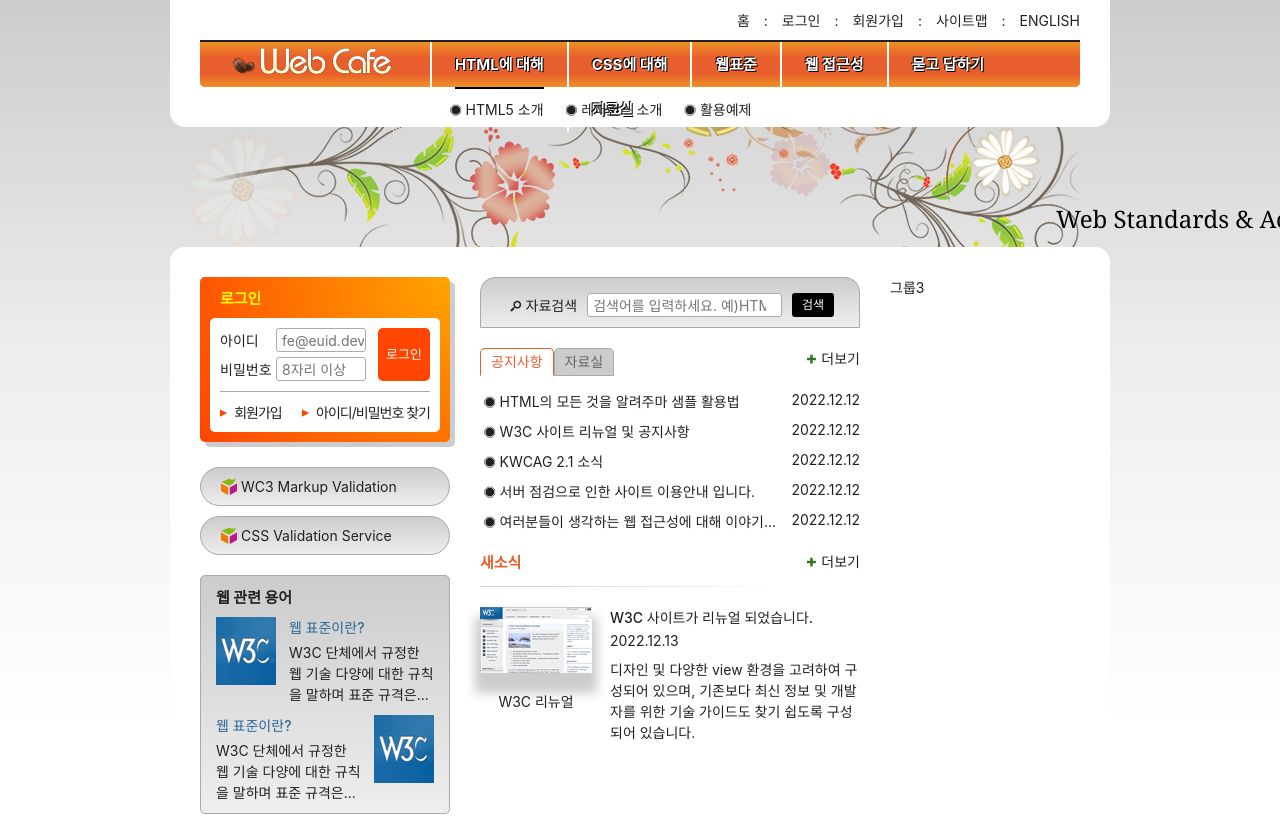
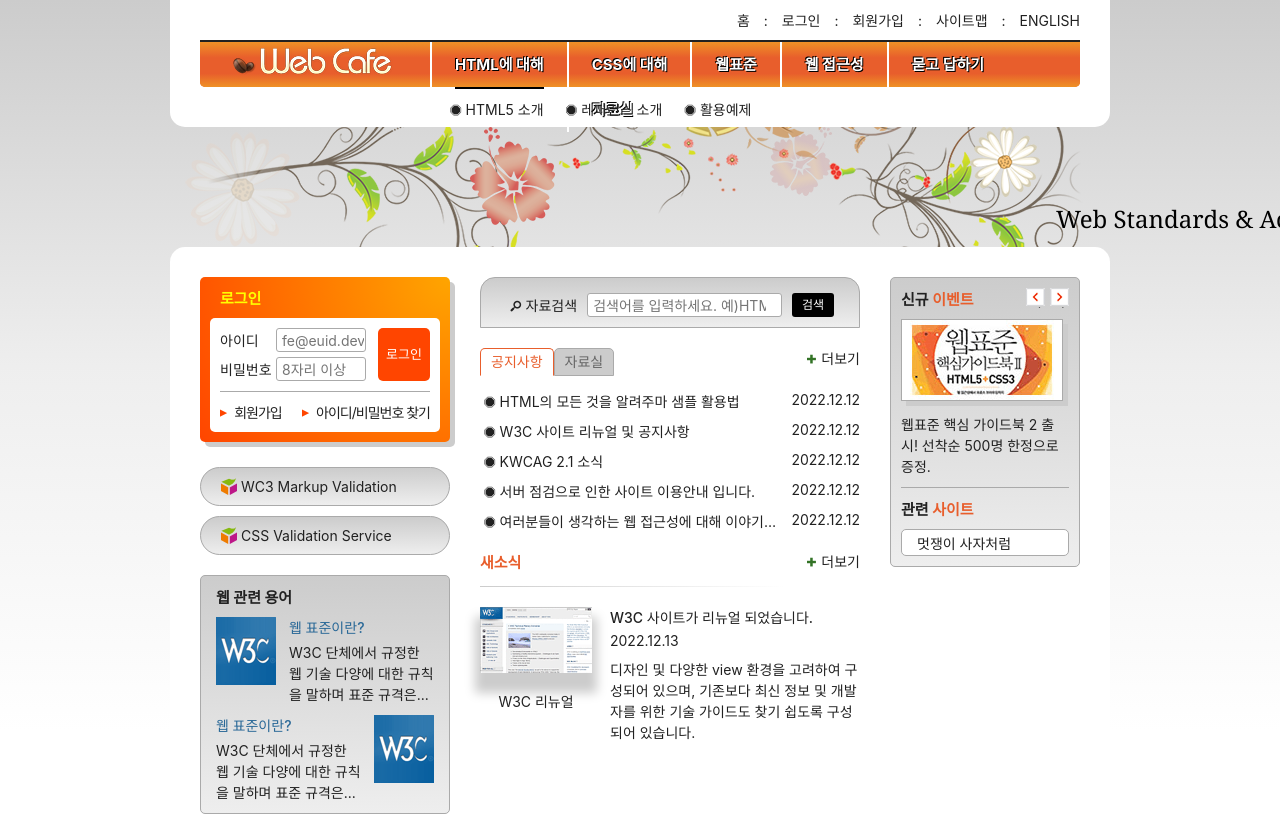
Before and after one commit to no-support/HTML5, a plain HTML site: page index.html in a window 1280 px wide. Shown: the top 817 px of the page. Drawn offline with Linux system fonts and the light colour scheme; a web font is replaced by a local one.

Commit message:
신규 이벤트, 관련 사이트 완성

```diff
--- a/index.html
+++ b/index.html
@@ -280,7 +280,7 @@
         </div>
       </div>
       <section class="news">
-        <h2 class="news-title">새소식</h2>
+        <h2 class="news-title accent-color">새소식</h2>
         <!-- HTML5부터 일부 인라인 요소도 블록 요소를 포함할 수 있음 -->
         <a href="/" class="news-link">
           <article class="news-item">
@@ -292,6 +292,7 @@
               찾기 쉽도록 구성되어 있습니다.
             </p>
             <figure class="news-item-thumbnail">
+              <!-- 의미가 없는 장식은 background, 의미가 있을 땐 img. img에 적절한 대체 텍스트 내용만으로 검색 엔진 최적화에 도움이 됨 -->
               <img src="assets/news.gif" alt="W3C 사이트가 HTML5 발표 후 새롭게 리뉴얼 된 모습" />
               <figcaption>W3C 리뉴얼</figcaption>
             </figure>
@@ -300,8 +301,35 @@
         <a href="/" class="icon-plus news-more more" title="새소식">더보기</a>
       </section>
     </div>
-    <div class="group group3">그룹3</div>
-    <!-- <div class="clearfix"></div> -->
+    <div class="group group3">
+      <div class="gradient-effect">
+        <section class="event">
+          <h2 class="event-title text-xl">신규 <span class="accent-color">이벤트</span></h2>
+          <div class="event-button-wrapper">
+            <button type="button" class="event-button event-button-prev">이전 이벤트 보기</button>
+            <button type="button" class="event-button event-button-next">다음 이벤트 보기</button>
+          </div>
+          <div id="eventDetail">
+            <p class="event-thumbnail">
+              <img src="./assets/free_gift.gif" alt="이벤트 경품 : 웹표준 핵심 가이드북 2(HTML5+CSS3) 증정" />
+            </p>
+            <p class="event-brief">
+              <em>웹표준 핵심 가이드북 2 출시!</em> 선착순 500명 한정으로 증정.
+            </p>
+          </div>
+        </section>
+        <section class="related">
+          <h2 class="related-title text-xl">관련 <span class="accent-color">사이트</span></h2>
+          <ul class="related-list" tabindex="0">
+            <li><a href="/">멋쟁이 사자처럼</a></li>
+            <li><a href="/">이듬(E.UID)</a></li>
+            <li><a href="/">웹접근성 연구소</a></li>
+            <li><a href="/">프론트엔드 사기꾼</a></li>
+            <li><a href="/">코드 라이언</a></li>
+          </ul>
+        </section>
+      </div>
+    </div>
   </main>
   <article class="slogan">슬로건</article>
   <footer class="footer">
--- /dev/null
+++ b/styles/module.css
@@ -0,0 +1,16 @@
+.gradient-effect {
+  background: #ccc linear-gradient(to bottom, #ccc, #eee);
+  border: 1px solid #aaa;
+  border-radius: 5px;
+  padding: 10px;
+}
+
+/* 클래스 모듈. 클래스 유틸리티 */
+.accent-color {
+  color: #e85e2c;
+}
+
+.text-xl {
+  font-size: 1.5rem;
+  font-weight: 700;
+}
--- a/styles/style.css
+++ b/styles/style.css
@@ -4,13 +4,14 @@
 @import url(./fontello.css);
 @import url(./normalize.css);
 @import url(./reset.css);
+@import url(./module.css);
 
 /* 숨김 콘텐츠 */
 .a11y-hidden, legend {
   position: absolute;
   /* 스크롤 위로 올라오는 이슈 */
   /* top: -9999em; */
-  /* width: 0; height: 0; color: transparent; => 스크린 리더에서 못 읽음 opacity: 0; => 모바일에서 못 읽음 */
+  /* width: 0; height: 0; font-size:0; color: transparent; => 스크린 리더에서 못 읽음 opacity: 0; => 모바일에서 못 읽음 */
   width: 1px;
   height: 1px;
   margin: -1px;
@@ -682,7 +683,7 @@
 }
 
 .news-title {
-  color: #e85e2c;
+  /* color: #e85e2c; */
   font-size: 1.5rem;
   font-weight: 700;
 }
@@ -742,12 +743,99 @@
   padding: 8px;
 }
 
+/* 신규 이벤트 및 관련 사이트 */
+.event {
+  border-bottom: 1px solid #aaa;
+}
 
+.event-title {
+  display: inline-block;
+}
 
+.event-button-wrapper {
+  /* 폼 요소라서 크롬, 사파리, 오페라 다르게 보임 */
+  height: 20px;
+  overflow: hidden;
+  /* descenders 영역 제거 */
+  display: flex;
+  flex-flow: row nowrap;
+  align-items: center;
+  gap: 5px;
+  float: right;
+}
 
+/* IR(image replacement) 기법. 텍스트가 안 보이고 대신 배경 이미가 보이게 하는 패턴 */
+/* button은 인라인 블록 */
+.event-button {
+  width: 19px;
+  height: 100%;
+  border: 0;
+  /* 글자 안 보이게 하는 세 가지 트릭 (padding, position, text-indent) 중 padding 트릭 */
+  padding: 18px 0 0 0;
+  background: url(./images/back_forward.png) no-repeat 0 0;
+}
 
+.event-button-next {
+  background: url(./images/back_forward.png) no-repeat -36px 0;
+}
 
+.event-thumbnail, .event-brief {
+  margin: 10px 0;
+}
 
+.event-thumbnail img {
+  border: 1px solid #aaa;
+  box-shadow: 5px 5px 0 0 #ccc;
+}
+
+.event-brief {
+  line-height: 1.5;
+}
+
+.related {
+  margin-top: 10px;
+}
+
+.related-list {
+  background-color: #fff;
+  border: 1px solid #aaa;
+  border-radius: 5px;
+  margin-top: 10px;
+  height: 27px;
+  overflow: hidden;
+  /* border-radius: 35px 0 35px 0; */
+  /* 자연스럽게 바뀔 속성 지정 */
+  /* transition-property: background-color, border-radius;
+  transition-duration: 2000ms, 2000ms; */
+  /* 시퀀스 애니메이션 */
+  /* transition-delay: 0ms, 2000ms;
+  transition-timing-function: ease-in-out; */
+  /* transition: background-color 2000ms 0ms ease-in-out, border-radius 2000ms 2000ms ease-in-out; */
+  transition: height 400ms 0ms, padding 400ms 400ms;
+  /* padding: 0; */
+}
+
+.related-list li {
+  height: 25px;
+  display: flex;
+  flex-flow: row nowrap;
+  align-items: center;
+  padding: 0 5px;
+}
+
+.related-list a {
+  flex-grow: 1;
+  padding: 0 10px;
+}
+
+.related-list:hover, .related-list:focus {
+  /* background-color: #ff0;
+  border-radius: 0 35px 0 35px; */
+  /* height: auto;로는 애니메이션이 적용되지 않는다. */
+  height: 147px;
+  border: 1px solid #aaa;
+  padding: 10px 0;
+}
 
 /* 슬로건 */
 .slogan {
```
Also changed, not shown: tailwindcss.html (added, +16 -0 lines).
